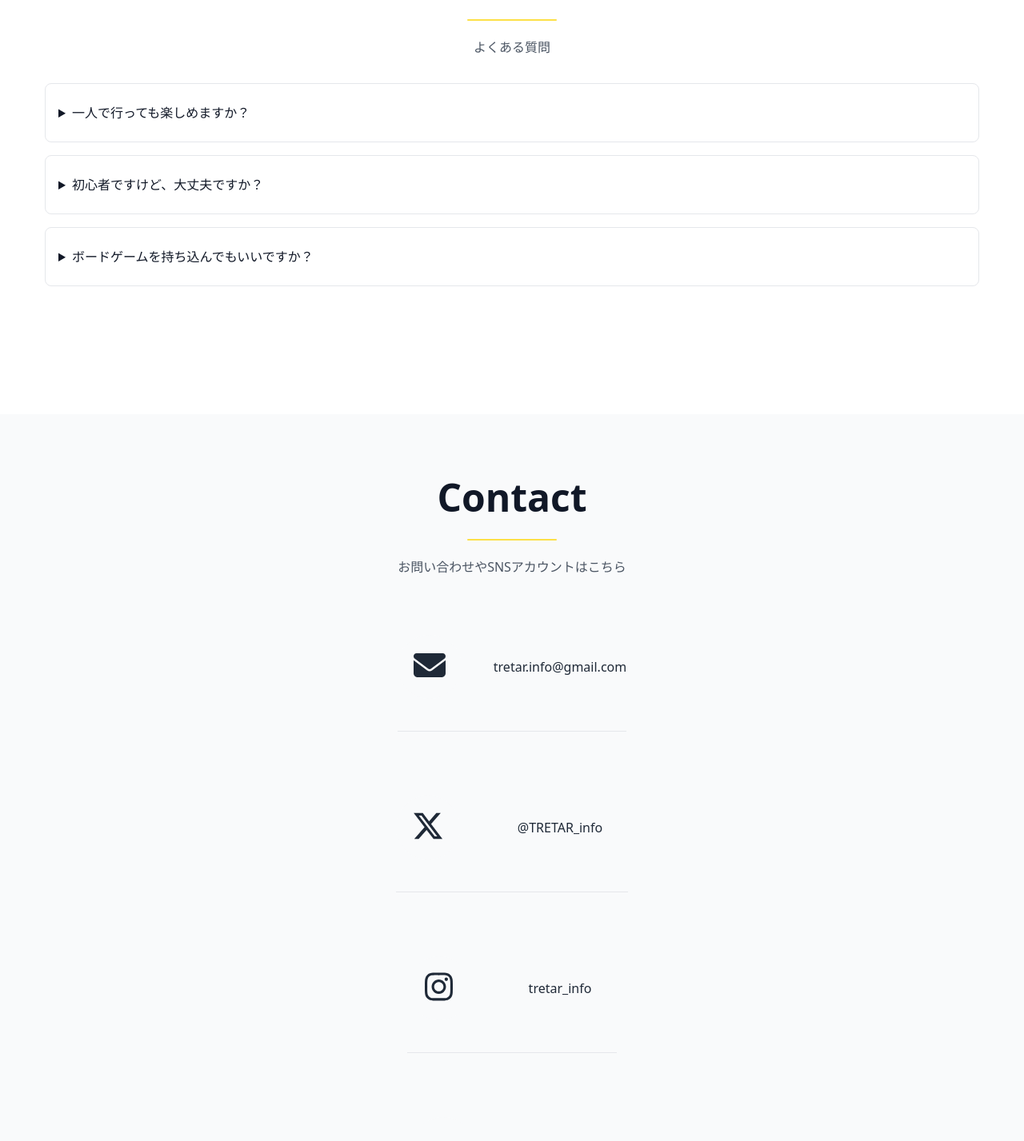
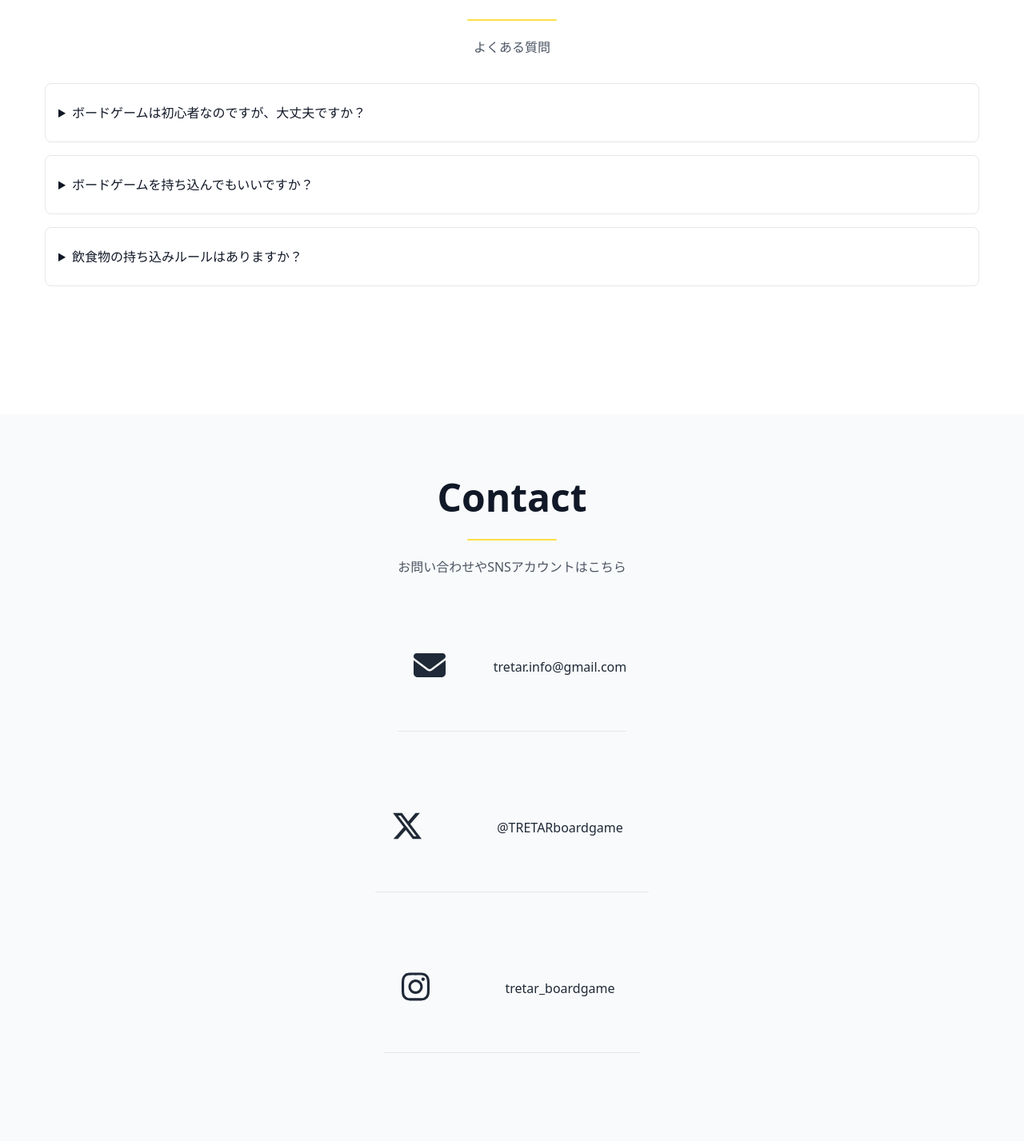
Before and after one commit to merrr224/tretar-official-website, a Next.js app: page / in a window 1280 px wide. Shown: the part 3841-5268 px from the top of the page at 80% size. Built offline with nearby package versions, Linux system fonts and the light colour scheme.

Commit message:
fix:ハンバーガーメニューを削除して予約ボタンに置き換え。SNSアカウントのID変更を反映。

```diff
--- a/src/app/page.tsx
+++ b/src/app/page.tsx
@@ -43,14 +43,9 @@ export default function Home() {
               <a rel="noopener noreferrer" href="#contact" className="flex items-center px-4 -mb-1 border-b-2 border-transparent hover:text-yellow-400 hover:border-yellow-400">Contact</a>
             </li>
           </ul>
-          <div className="items-center flex-shrink-0 hidden lg:flex">
+          <div className="items-center flex-shrink-0  lg:flex">
             <button className="self-center px-8 py-3 font-semibold rounded-full bg-indigo-800 text-gray-200 hover:bg-indigo-500">予約サイトへ</button>
           </div>
-          <button className="p-4 lg:hidden">
-            <svg xmlns="http://www.w3.org/2000/svg" fill="none" viewBox="0 0 24 24" stroke="currentColor" className="w-6 h-6 text-gray-700">
-              <path strokeLinecap="round" strokeLinejoin="round" strokeWidth="2" d="M4 6h16M4 12h16M4 18h16"></path>
-            </svg>
-          </button>
         </div>
       </header>
 
@@ -355,20 +350,20 @@ export default function Home() {
               <div className="container flex flex-col justify-center px-4 py-8 mx-auto md:p-8 text-gray-900">
                 <div className="space-y-4">
                   <details className="w-full border rounded-lg">
-                    <summary className="px-4 py-6 focus:outline-none focus-visible:ri">一人で行っても楽しめますか？</summary>
-                    <p className="px-4 py-6 pt-0 ml-4 -mt-4 text-gray-900">
-                      はい！ お一人でご来店の場合は、他のお客様との相席をご案内いたします。 気軽にお一人でご来店ください。</p>
-                  </details>
-                  <details className="w-full border rounded-lg">
-                    <summary className="px-4 py-6 focus:outline-none focus-visible:ri">初心者ですけど、大丈夫ですか？</summary>
+                    <summary className="px-4 py-6 focus:outline-none focus-visible:ri">ボードゲームは初心者なのですが、大丈夫ですか？</summary>
                     <p className="px-4 py-6 pt-0 ml-4 -mt-4 text-gray-900">
                       大丈夫です！ 初心者にもおすすめのボードゲームを人数や所要時間ごとにご紹介していますのでご安心ください！</p>
                   </details>
                   <details className="w-full border rounded-lg">
                     <summary className="px-4 py-6 focus:outline-none focus-visible:ri">ボードゲームを持ち込んでもいいですか？</summary>
                     <p className="px-4 py-6 pt-0 ml-4 -mt-4 text-gray-900">
-                      持ち込みもOKです。 ただし、ギャンブルをイメージさせるようなゲームの持ち込みはご遠慮いただいております。あらかじめご了承ください。 （例：麻雀、ポーカートランプなど）
+                      持ち込みもOKです。 ただし、ギャンブルをイメージさせるような麻雀・ポーカートランプなどはご遠慮いただいております。あらかじめご了承ください。
                     </p>
+                  </details>
+                  <details className="w-full border rounded-lg">
+                    <summary className="px-4 py-6 focus:outline-none focus-visible:ri">飲食物の持ち込みルールはありますか？</summary>
+                    <p className="px-4 py-6 pt-0 ml-4 -mt-4 text-gray-900">
+                      基本的にはお菓子や飲み物の持ち込みはOKです。ただしアルコール類やボードゲームが汚れやすい食べ物の持ち込みは禁止です。</p>
                   </details>
                 </div>
               </div>
@@ -404,23 +399,23 @@ export default function Home() {
 
                 <div className="flex flex-col items-center pb-10 mx-auto my-10 border-b border-gray-200 max-w-7xl sm:flex-row">
                   <div className="inline-flex items-center justify-center flex-shrink-0 w-20 h-20 text-neutral-600 rounded-full bg-gray-50 sm:mr-10">
-                    <a rel="noopener noreferrer" href="https://x.com/TRETAR_info" target="_blank">
+                    <a rel="noopener noreferrer" href="https://x.com/TRETARboardgame" target="_blank">
                       <FontAwesomeIcon icon={faXTwitter} className="h-10 text-gray-800 hover:text-yellow-300" />
                     </a>
                   </div>
                   <div className="flex-grow mt-6 prose text-center sm:text-left sm:mt-0 prose-md  text-gray-800 hover:text-yellow-300">
-                    <p><a rel="noopener noreferrer" href="https://x.com/TRETAR_info" target="_blank">　　@TRETAR_info　　</a></p>
+                    <p><a rel="noopener noreferrer" href="https://x.com/TRETARboardgame" target="_blank">　　@TRETARboardgame　　</a></p>
                   </div>
                 </div>
 
                 <div className="flex flex-col items-center pb-10 mx-auto my-10 border-b border-gray-200 max-w-7xl sm:flex-row">
                   <div className="inline-flex items-center justify-center flex-shrink-0 w-20 h-20 text-neutral-600 rounded-full bg-gray-50 sm:mr-10">
-                  <a rel="noopener noreferrer" href="https://www.instagram.com/tretar_info/" target="_blank">
+                  <a rel="noopener noreferrer" href="https://www.instagram.com/tretar_boardgame/" target="_blank">
                   <FontAwesomeIcon icon={faInstagram} className="h-10 text-gray-800 hover:text-yellow-300" />
                 </a>
                   </div>
                   <div className="flex-grow mt-6 prose text-center sm:text-left sm:mt-0 prose-md  text-gray-800 hover:text-yellow-300">
-                    <p><a rel="noopener noreferrer" href="https://www.instagram.com/tretar_info/" target="_blank">　　tretar_info　　</a></p>
+                    <p><a rel="noopener noreferrer" href="https://www.instagram.com/tretar_boardgame/" target="_blank">　　tretar_boardgame　　</a></p>
                   </div>
                 </div>
 
@@ -499,7 +494,7 @@ export default function Home() {
                     <FontAwesomeIcon icon={faXTwitter} className="h-10 text-gray-300 hover:text-yellow-300" />
                   </a>
                   */}
-                  <a rel="noopener noreferrer" href="https://x.com/TRETAR_info" target="_blank">
+                  <a rel="noopener noreferrer" href="https://x.com/TRETARboardgame" target="_blank">
                     <FontAwesomeIcon icon={faXTwitter} className="h-10 text-gray-300 hover:text-yellow-300" />
                   </a>
                 </li>
@@ -509,7 +504,7 @@ export default function Home() {
                     <FontAwesomeIcon icon={faInstagram} className="h-10 text-gray-300 hover:text-yellow-300" />
                   </a>
                   */}
-                  <a rel="noopener noreferrer" href="https://www.instagram.com/tretar_info/" target="_blank">
+                  <a rel="noopener noreferrer" href="https://www.instagram.com/tretar_boardgame/" target="_blank">
                     <FontAwesomeIcon icon={faInstagram} className="h-10 text-gray-300 hover:text-yellow-300" />
                   </a>
                 </li>
```
